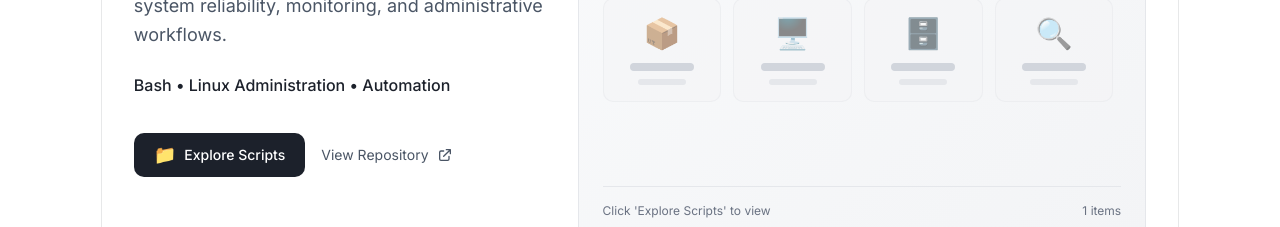
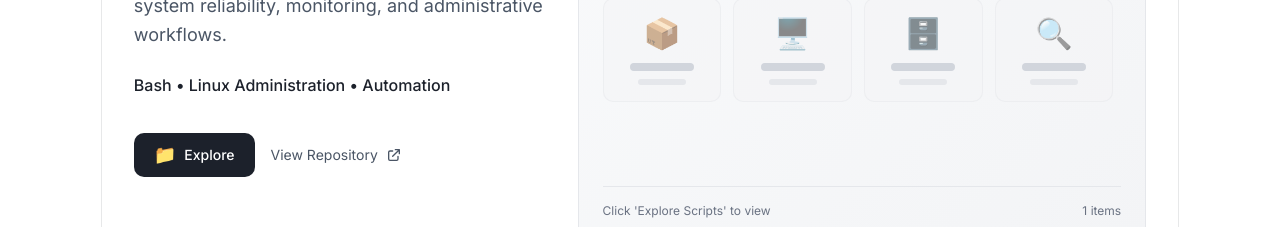
Before and after one commit to mrtuxcoder/my-minimal-portfolio, a Next.js app: page / in a window 1280 px wide. Shown: the part 1920-2147 px from the top of the page. Built offline with nearby package versions, Linux system fonts and the light colour scheme.

Commit message:
fix folder section height issue - remove word script

```diff
--- a/src/app/components/home/featured-work/index.tsx
+++ b/src/app/components/home/featured-work/index.tsx
@@ -185,7 +185,7 @@ const FeaturedWork = () => {
                     <span className="mr-2 text-lg">
                       {scriptsVisible ? "📂" : "📁"}
                     </span>
-                    {scriptsVisible ? "Hide Scripts" : "Explore Scripts"}
+                    {scriptsVisible ? "Hide" : "Explore"}
                   </button>
 
                   <Link
```
